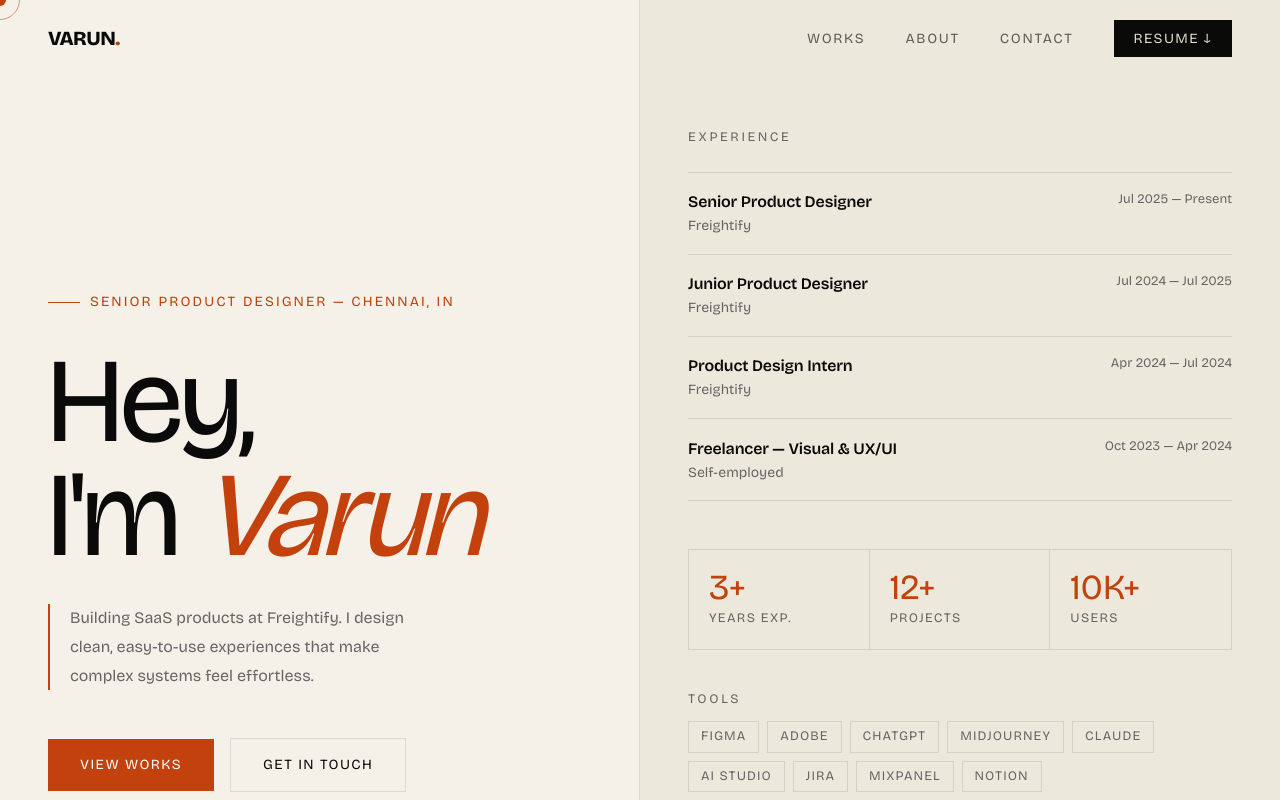
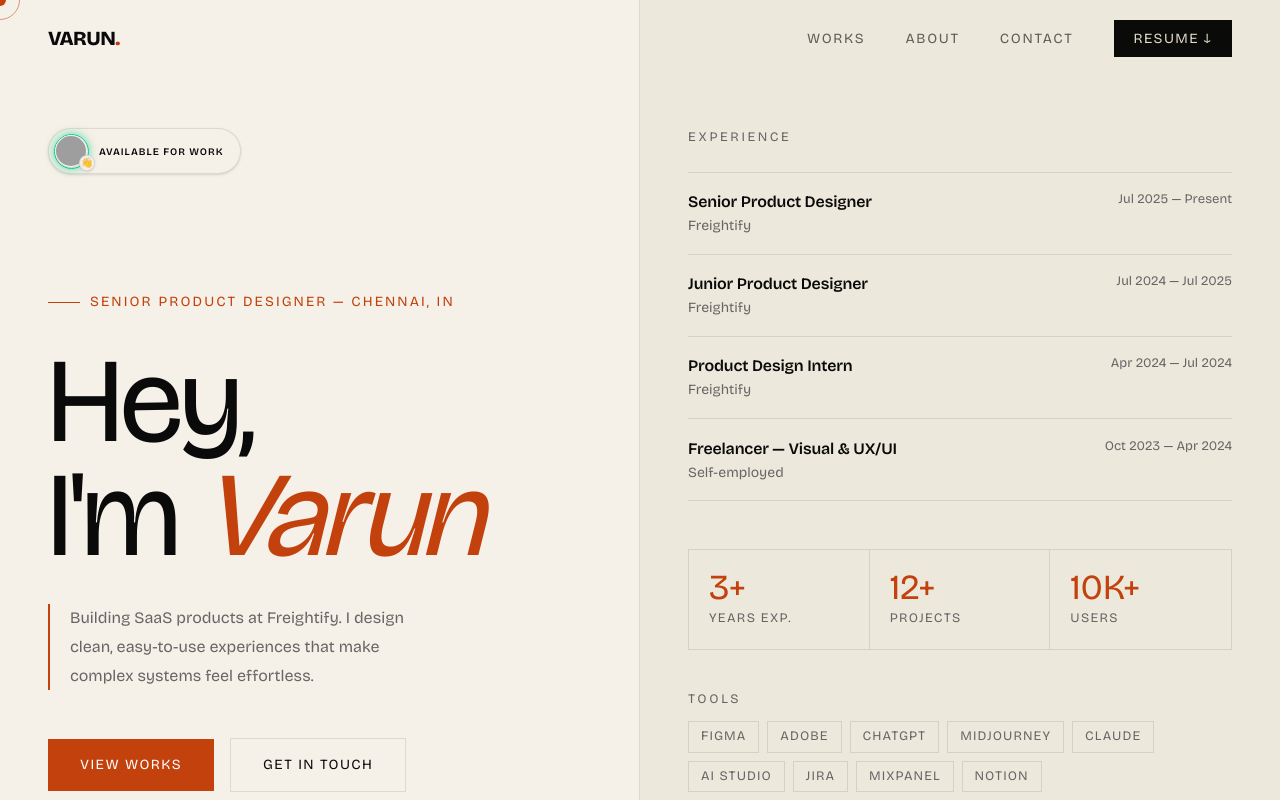
Before and after one commit to ivarunrag1/Varun-Portfolio, a React (Vite) app: page / in a window 1280 px wide. Shown: the top 800 px of the page. Built offline with nearby package versions, Linux system fonts and the light colour scheme; grey boxes are pictures that could not be loaded.

Commit message:
feat: add hero avatar with status indicator
Introduce a personalized avatar badge to the hero section with an animated greeting and live availability indicator to improve visual engagement.

```diff
--- a/src/App.tsx
+++ b/src/App.tsx
@@ -498,6 +498,31 @@ const Hero = () => {
     <section id="hero" className="min-h-screen grid grid-cols-1 md:grid-cols-2 relative overflow-hidden">
       {/* Left */}
       <div className="flex flex-col justify-end pt-32 pb-20 px-6 md:px-12 relative md:border-r border-b md:border-b-0 border-[var(--color-border)]">
+        <div className="absolute top-28 md:top-32 left-6 md:left-12 flex items-center gap-3 z-10">
+          <motion.div
+             initial={{ opacity: 0, scale: 0.9 }}
+             animate={{ opacity: 1, scale: 1 }}
+             transition={{ duration: 0.7, delay: 0.05 }}
+             className="inline-flex items-center gap-3 pl-1.5 pr-4 py-1.5 rounded-full border border-[var(--color-border)] bg-[var(--color-paper)] shadow-sm relative overflow-visible"
+          >
+            <div className="relative isolate">
+              <span className="animate-ping absolute inset-[-2px] rounded-full opacity-50 bg-emerald-400 z-0"></span>
+              <div className="absolute inset-[-1.5px] rounded-full border border-emerald-400 shadow-[0_0_8px_rgba(52,211,153,0.8)] z-0"></div>
+              <div className="relative w-8 h-8 rounded-full border-[1.5px] border-[var(--color-paper)] overflow-hidden bg-zinc-100 shadow-sm shrink-0 z-10">
+                 <img src="https://drive.google.com/thumbnail?id=1trdva4NArRtmBllFDkfJ5fRydnVsuzF5&sz=w200" alt="Varun" className="w-full h-full object-cover" referrerPolicy="no-referrer" />
+              </div>
+              <motion.div
+                 animate={{ rotate: [0, 15, -10, 15, 0] }}
+                 transition={{ repeat: Infinity, duration: 1.5, repeatDelay: 1.5 }}
+                 className="absolute -right-2 -bottom-1 z-20 bg-[var(--color-paper)] rounded-full text-[10px] shadow-sm border border-[var(--color-border)] w-4 h-4 flex items-center justify-center p-0.5"
+              >
+                 👋
+              </motion.div>
+            </div>
+            <span className="font-mono text-[10px] tracking-widest uppercase text-[var(--color-ink)] font-semibold mt-0.5">Available for work</span>
+          </motion.div>
+        </div>
+
         <motion.div
            initial={{ opacity: 0, y: 24 }}
            animate={{ opacity: 1, y: 0 }}
```
